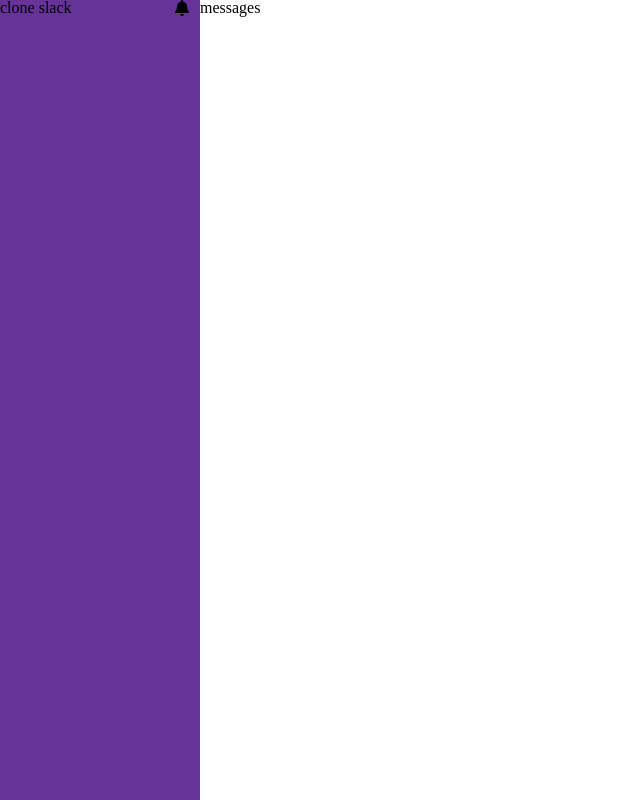
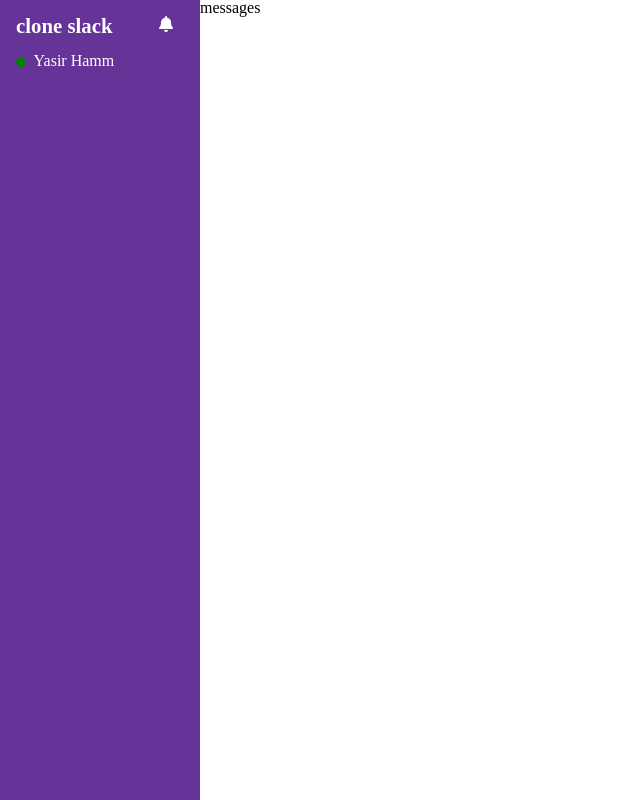
Before and after one commit to YasirHasn9/real-time-chat, a React (Create React App) app: page / in a window 1280 px wide. Shown: the whole page, without its empty margins (0-640 px from the left). Built offline with nearby package versions, Linux system fonts and the light colour scheme.

Commit message:
add style for Username and header

```diff
--- a/src/components/sidebar/Sidebar.styled.ts
+++ b/src/components/sidebar/Sidebar.styled.ts
@@ -11,4 +11,27 @@ export const Sidebar = styled.div`
 export const Header = styled.header`
     display:grid;
     grid-template-columns: 1fr 25px;
+    color:white;
+    padding:1rem;
 `
+
+export const H1 = styled.h1`
+    font-size:1.3rem;
+    font-weight:900;
+`
+
+export const Username = styled.div`
+    grid-column-start:1;
+    grid-column-end:3;
+    margin-top:1rem;
+`
+
+export const Status = styled.span`
+    width:.6rem;
+    height:.6rem;
+    border-radius:100%;
+    background-color:green;
+    display:inline-block;
+    margin-right:.5rem;
+    vertical-align:middle;
+`
--- a/src/components/sidebar/Sidebar.tsx
+++ b/src/components/sidebar/Sidebar.tsx
@@ -1,12 +1,21 @@
 
-import {Sidebar, Header} from "./Sidebar.styled"
+import {Sidebar,
+     Header ,
+     H1,
+     Username,
+     Status
+    } from "./Sidebar.styled"
 
 export function SidebarContainer(){
     return (
         <Sidebar>
             <Header>
-                <div>clone slack</div>
+                <H1>clone slack</H1>
                <div> <i className="fas fa-bell"></i></div>
+               <Username>
+                   <Status></Status>
+                   Yasir Hamm
+                   </Username>
             </Header>
         </Sidebar>
     )
```
